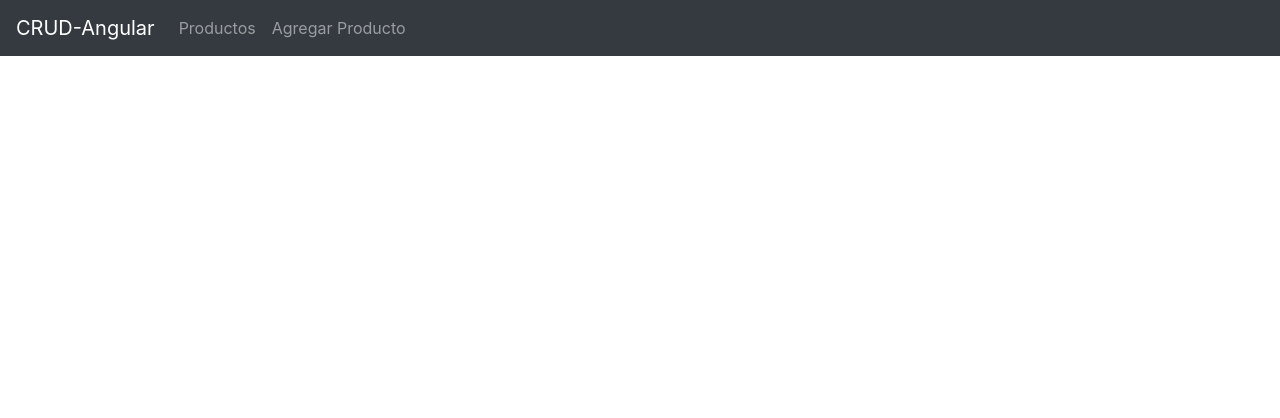
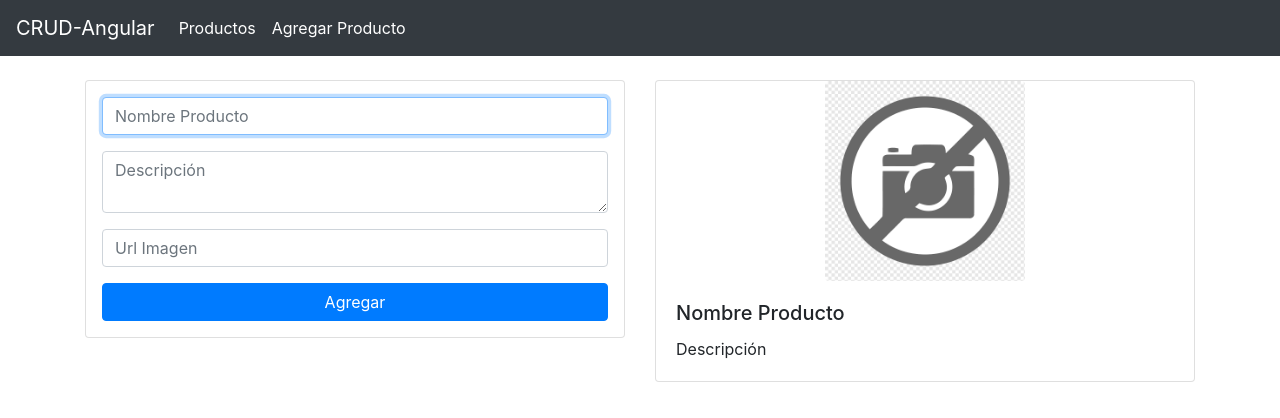
Before and after one commit to WalterGaldamezWeb/API-Rest-Node.js-TypeScript-Angular-MySql, an Angular app in the folder cliente-angular/: page /productos/agregar-productos in a window 1280 px wide. Before the commit this address led to /. Shown: the top 418 px of the page. Built offline with nearby package versions, Linux system fonts and the light colour scheme.

Commit message:
Funcion editar agregada y diseno mejorado

```diff
--- a/cliente-angular/src/app/app-routing.module.ts
+++ b/cliente-angular/src/app/app-routing.module.ts
@@ -16,9 +16,13 @@ const routes: Routes = [
     component: ListaProductosComponent
   },
   {
-    path: 'agregar-productos',
+    path: 'productos/agregar-productos',
     component: FormularioProductosComponent
   },
+  {
+    path: 'productos/editar-producto/:id',
+    component: FormularioProductosComponent
+  }
 ];
 
 @NgModule({
--- a/cliente-angular/src/app/app.component.html
+++ b/cliente-angular/src/app/app.component.html
@@ -1,4 +1,4 @@
 <app-navegacion></app-navegacion>
 <div class="container">
-  <router-outlet></router-outlet>
+<router-outlet></router-outlet>
 </div>
--- a/cliente-angular/src/app/componentes/formulario-productos/formulario-productos.component.css
+++ b/cliente-angular/src/app/componentes/formulario-productos/formulario-productos.component.css
@@ -1,3 +1,9 @@
 textarea{
   max-height: 200px;
 }
+img{
+  max-width: 200px;
+}
+.descripcion{
+  min-height: 150px;
+}
--- a/cliente-angular/src/app/componentes/formulario-productos/formulario-productos.component.html
+++ b/cliente-angular/src/app/componentes/formulario-productos/formulario-productos.component.html
@@ -1,6 +1,6 @@
-<div class="row">
-  <div class="col-md-4 offset-md-1">
-    <div class="card mt-4" style="width: 18rem;">
+<div class="row justify-content-md-center">
+  <div class="col-sm-6 col-md-6 col-lg-6">
+    <div class="card mt-4" >
       <form class="p-3">
         <div class="form-group">
           <input [(ngModel)]="producto.nombre" type="text" name="nombre" placeholder="Nombre Producto" class="form-control" autofocus>
@@ -11,13 +11,15 @@
         <div class="form-group">
           <input [(ngModel)]="producto.imagen" type="url" name="imagen" placeholder="Url Imagen" class="form-control">
         </div>
-        <button type="submit" class="btn btn-primary btn-block" (click)="guardarProducto()">Agregar</button>
+        <button type="submit" class="btn btn-primary btn-block" (click)="editar ? editarProducto() : guardarProducto() ">Agregar</button>
       </form>
     </div>
   </div>
-  <div class="col-md-4 offset-md-1">
-  <div class="card mt-4" style="width: 18rem;">
-    <img [src]="producto.imagen == '' ? '/assets/imagen/noimagen.png' : producto.imagen" class="card-img-top" alt="...">
+  <div class="col-sm-6 col-md-6 col-lg-6">
+  <div class="card mt-4">
+    <div class="d-flex justify-content-center">
+      <img [src]="producto.imagen == '' ? '/assets/imagen/noimagen.png' : producto.imagen" class="d-flex justify-content-center card-img-top rounded d-block" alt="...">
+    </div>
     <div class="card-body">
       <h5 class="card-title">{{ producto.nombre == '' ? 'Nombre Producto' : producto.nombre}}</h5>
       <p class="card-text">{{ producto.descripcion == '' ? 'Descripción' : producto.descripcion }}</p>
--- a/cliente-angular/src/app/componentes/formulario-productos/formulario-productos.component.ts
+++ b/cliente-angular/src/app/componentes/formulario-productos/formulario-productos.component.ts
@@ -1,7 +1,7 @@
 import { Component, OnInit } from '@angular/core';
 import { Producto } from '../../modelos/producto';
 import { ProductosService } from '../../servicios/productos.service';
-import { Router } from '@angular/router';
+import { Router, ActivatedRoute } from '@angular/router';
 
 
 @Component({
@@ -19,10 +19,23 @@ export class FormularioProductosComponent implements OnInit {
     fecha_creacion : new Date()
   };
 
-  constructor(private servicio:ProductosService, private router:Router) { }
+  editar:boolean = false;
+
+  constructor(private servicio:ProductosService, private router:Router, private activedRoute:ActivatedRoute) { }
 
   ngOnInit(): void {
-
+    const ruta = this.activedRoute.snapshot.params;
+    console.log(ruta);
+    if (ruta.id) {
+      this.servicio.obtenerProductoId(ruta.id).subscribe(
+        res => {
+          console.log(res);
+          this.producto = res;
+          this.editar = true;
+        },
+        err => console.log(err)
+      );
+    }
   }
 
   guardarProducto () {
@@ -37,4 +50,17 @@ export class FormularioProductosComponent implements OnInit {
     );
   }
 
+  editarProducto () {
+    delete this.producto.fecha_creacion;
+    this.servicio.actualizarProducto(this.producto.id,this.producto)
+      .subscribe(
+        res => {
+          console.log(res);
+          this.router.navigate(['/productos']);
+        },
+        err => console.error(err)
+      );
+
+  }
+
 }
--- a/cliente-angular/src/app/componentes/lista-productos/lista-productos.component.css
+++ b/cliente-angular/src/app/componentes/lista-productos/lista-productos.component.css
@@ -0,0 +1,7 @@
+img{
+  min-width: 200px;
+  max-width: 200px;
+}
+.descripcion{
+  min-height: 150px;
+}
--- a/cliente-angular/src/app/componentes/lista-productos/lista-productos.component.html
+++ b/cliente-angular/src/app/componentes/lista-productos/lista-productos.component.html
@@ -1,12 +1,14 @@
-<div class="row mb-4">
-  <div class="col" *ngFor="let producto of productos">
-    <div class="card mt-4" style="width: 18rem;">
-      <img [src]="producto.imagen" class="card-img-top" alt="...">
+<div class="row mt-4">
+  <div class="col col-sm-6 col-md-4 col-lg-3 col-xl-3" *ngFor="let producto of productos">
+    <div class="card mt-4">
+      <img [src]="producto.imagen" class="card-img-top rounded d-block" alt="...">
       <div class="card-body">
         <h5 class="card-title">{{ producto.nombre }}</h5>
         <p class="card-text">{{ producto.descripcion }}</p>
-        <a class="btn btn-primary"><i class="fas fa-edit"></i></a>
-        <a class="btn btn-danger ml-2" (click)="eliminarProducto(producto.id)"><i class="fas fa-trash-alt"></i></a>
+        <div class="">
+          <a class="btn btn-primary btn-block" [routerLink]="[ '/productos/editar-producto', producto.id ]"><i class="fas fa-edit"></i> Editar</a>
+          <a class="btn btn-danger btn-block" (click)="eliminarProducto(producto.id)"><i class="fas fa-trash-alt"></i> Eliminar</a>
+        </div>
       </div>
     </div>
   </div>
--- a/cliente-angular/src/app/componentes/lista-productos/lista-productos.component.ts
+++ b/cliente-angular/src/app/componentes/lista-productos/lista-productos.component.ts
@@ -1,6 +1,7 @@
 import { Component, OnInit } from '@angular/core';
 import { Producto } from 'src/app/modelos/producto';
 import { ProductosService } from '../../servicios/productos.service';
+
 
 
 @Component({
@@ -36,5 +37,4 @@ export class ListaProductosComponent implements OnInit {
       err => console.error(err)
     );
   }
-
 }
--- a/cliente-angular/src/app/componentes/navegacion/navegacion.component.html
+++ b/cliente-angular/src/app/componentes/navegacion/navegacion.component.html
@@ -9,7 +9,7 @@
         <a class="nav-link" [routerLink]="[ '/productos']" routerLinkActive="active">Productos</a>
       </li>
       <li class="nav-item">
-        <a class="nav-link" [routerLink]="[ '/agregar-productos']" routerLinkActive="active">Agregar Producto</a>
+        <a class="nav-link" [routerLink]="[ 'productos/agregar-productos']" routerLinkActive="active">Agregar Producto</a>
       </li>
     </ul>
   </div>
--- a/cliente-angular/src/app/servicios/productos.service.ts
+++ b/cliente-angular/src/app/servicios/productos.service.ts
@@ -25,7 +25,7 @@ export class ProductosService {
     return this.http.post(`${this.API_URI}/productos`, producto);
   }
 
-  actualizarProducto (id:string, producto:Producto) {
+  actualizarProducto (id:string|number, producto:Producto) {
     return this.http.put(`${this.API_URI}/productos/${id}`, producto);
   }
 
```
